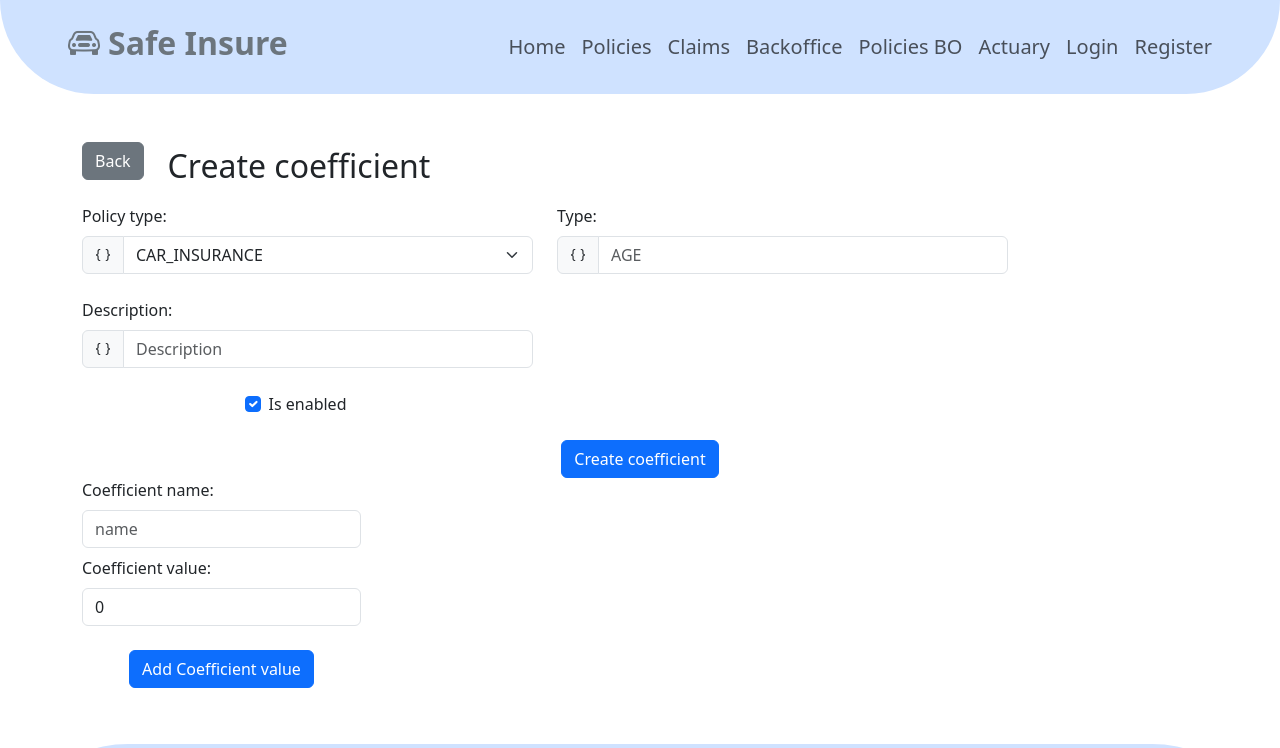
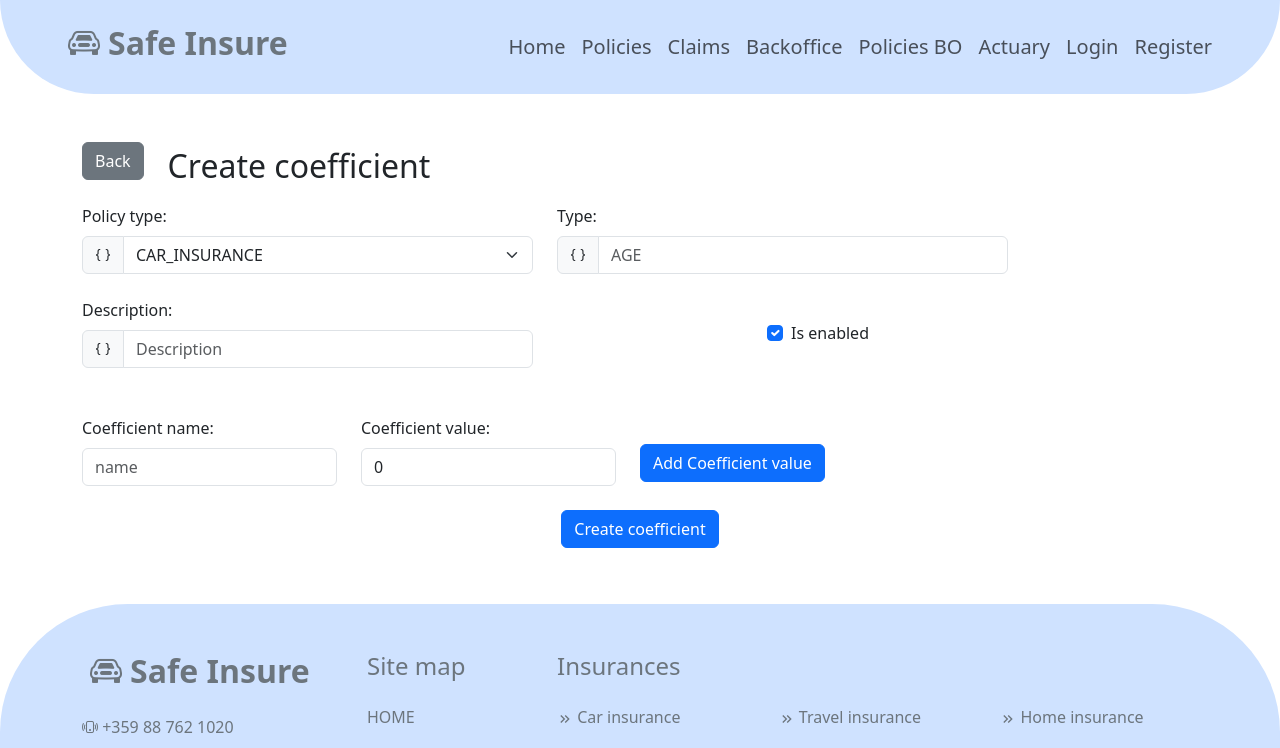
Before and after one commit to genasim/Insurance_Platform, a React (Create React App) app in the folder frontend/: page /actuary/create-coefficient in a window 1280 px wide. Shown: the top 748 px of the page. Built offline with nearby package versions, Linux system fonts and the light colour scheme.

Commit message:
Updated create coefficient with proper buttons

```diff
--- a/frontend/src/features/actuary/CreateCoefficient.tsx
+++ b/frontend/src/features/actuary/CreateCoefficient.tsx
@@ -97,7 +97,7 @@ const CreateCoefficient: React.FC = () => {
         });
     }
 
-    const handleAddCoefficientValue = (event: React.MouseEvent<HTMLDivElement>) => {
+    const handleAddCoefficientValue = (event: React.MouseEvent<HTMLButtonElement>) => {
         if (!state.coefficientName || !state.coefficientValue) {
             setState({
                 ...state,
@@ -220,7 +220,16 @@ const CreateCoefficient: React.FC = () => {
                         {state.descriptionErrors.map(e => <li key={e}>{e}</li>)}
                     </ul>}
                 </div>
-                <div className="col-md-5 mb-4 d-flex justify-content-center">
+                <div className="col-md-6 mb-4 align-content-center text-center">
+                    <input className="form-check-input me-2" type="checkbox"
+                           id="is-enabled"
+                           name="isEnabled"
+                           checked={state.isEnabled}
+                           onChange={handleOnChange}
+                    />
+                    <label className="form-check-label me-4" htmlFor="is-enabled">Is enabled</label>
+                </div>
+                <div className="col-md-10 mb-4 d-flex justify-content-center">
                     {state.values.map(coefficient => (
                         <div key={coefficient.name} className="form-check border rounded me-3 align-content-center">
                             <span className="me-3">{coefficient.name}</span>
@@ -231,24 +240,7 @@ const CreateCoefficient: React.FC = () => {
                         </div>
                     ))}
                 </div>
-                <div className="col-md-5 mb-4 d-flex justify-content-center">
-                    <input className="form-check-input me-2" type="checkbox"
-                           id="is-enabled"
-                           name="isEnabled"
-                           checked={state.isEnabled}
-                           onChange={handleOnChange}
-                    />
-                    <label className="form-check-label me-4" htmlFor="is-enabled">Is enabled</label>
-                </div>
-
-                {state.error &&
-                    <div className="mb-4 text-danger text-center">{state.error}</div>}
-                {state.message &&
-                    <div className="mb-4 text-success text-center">{state.message}</div>}
-                <div className="text-center">
-                    <button type="submit" className="btn btn-primary">Create coefficient</button>
-                </div>
-            </form>
+                <div className="row">
                     <div className="col-md-3">
                         <label htmlFor="coefficient-name" className="form-label">Coefficient name:</label>
                         <input type="text" className="form-control mb-2" id="coefficient-name"
@@ -265,14 +257,23 @@ const CreateCoefficient: React.FC = () => {
                                onChange={handleOnChange}
                                placeholder="value"/>
                     </div>
+                    <div className="col-md-3 align-content-center">
+                        <button type="button" className="btn btn-primary" onClick={handleAddCoefficientValue}>
+                            Add Coefficient value
+                        </button>
+                    </div>
+                </div>
                 {state.isEdited && state.coefficientErrors && <ul className="mb-4 text-danger">
                     {state.coefficientErrors.map(e => <li key={e}>{e}</li>)}
                 </ul>}
-            <div className="col-md-3 justify-content-center text-center">
-                <div className="btn btn-primary" onClick={(event) => handleAddCoefficientValue(event)}>
-                    Add Coefficient value
+                {state.error &&
+                    <div className="mb-4 text-danger text-center">{state.error}</div>}
+                {state.message &&
+                    <div className="mb-4 text-success text-center">{state.message}</div>}
+                <div className="text-center">
+                    <button type="submit" className="btn btn-primary">Create coefficient</button>
                 </div>
-            </div>
+            </form>
         </div>
     );
 };
```
Lines whose indentation alone changed are shown as unchanged.
